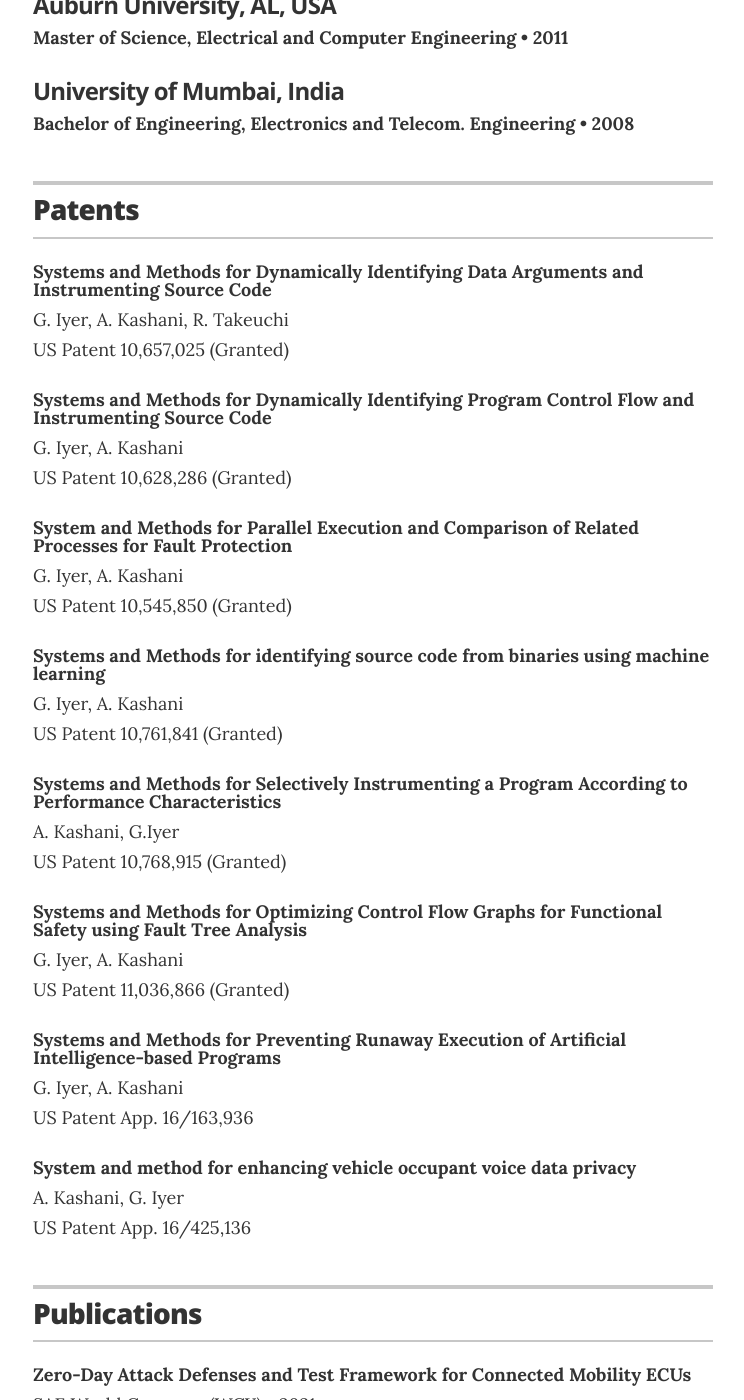
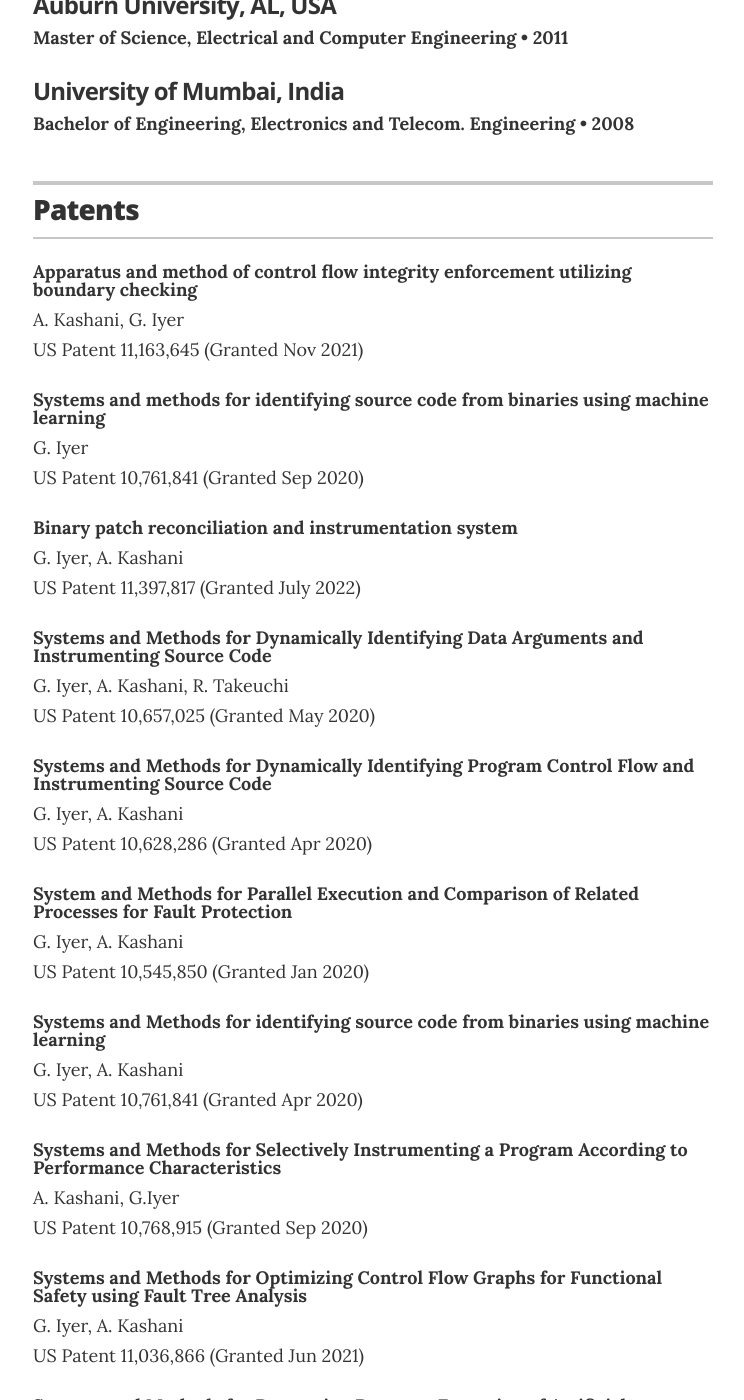
Before and after one commit to iyergkris/iyergkris.github.io, a Jekyll site: the page built from index.html, in a window 1280 px wide and 1400 px high, scrolled down 1614 px. Shown: the whole window, without its empty margins (267-1011 px from the left). Built offline with Jekyll 4.4.1, drawn with Linux system fonts in a browser that asks for light colours.

Commit message:
updated granted patents

```diff
--- a/_data/patents.yml
+++ b/_data/patents.yml
@@ -1,27 +1,39 @@
-# Patents
+# Patents (9 Granted)
+- title: Apparatus and method of control flow integrity enforcement utilizing boundary checking
+  inventors: A. Kashani, G. Iyer
+  number: US Patent 11,163,645 (Granted Nov 2021)
+
+- title: Systems and methods for identifying source code from binaries using machine learning
+  inventors: G. Iyer
+  number: US Patent 10,761,841 (Granted Sep 2020)
+
+- title: Binary patch reconciliation and instrumentation system
+  inventors: G. Iyer, A. Kashani
+  number: US Patent 11,397,817 (Granted July 2022)
+
 - title: Systems and Methods for Dynamically Identifying Data Arguments and Instrumenting Source Code
   inventors: G. Iyer, A. Kashani, R. Takeuchi
-  number: US Patent 10,657,025 (Granted)
+  number: US Patent 10,657,025 (Granted May 2020)
 
 - title: Systems and Methods for Dynamically Identifying Program Control Flow and Instrumenting Source Code
   inventors: G. Iyer, A. Kashani
-  number: US Patent 10,628,286 (Granted)
+  number: US Patent 10,628,286 (Granted Apr 2020)
 
 - title: System and Methods for Parallel Execution and Comparison of Related Processes for Fault Protection
   inventors: G. Iyer, A. Kashani
-  number: US Patent 10,545,850 (Granted)
+  number: US Patent 10,545,850 (Granted Jan 2020)
 
 - title: Systems and Methods for identifying source code from binaries using machine learning
   inventors: G. Iyer, A. Kashani
-  number: US Patent 10,761,841 (Granted)
+  number: US Patent 10,761,841 (Granted Apr 2020)
 
 - title: Systems and Methods for Selectively Instrumenting a Program According to Performance Characteristics
   inventors: A. Kashani, G.Iyer
-  number: US Patent 10,768,915 (Granted)
+  number: US Patent 10,768,915 (Granted Sep 2020)
 
 - title: Systems and Methods for Optimizing Control Flow Graphs for Functional Safety using Fault Tree Analysis
   inventors: G. Iyer, A. Kashani
-  number: US Patent 11,036,866 (Granted)
+  number: US Patent 11,036,866 (Granted Jun 2021)
 
 - title: Systems and Methods for Preventing Runaway Execution of Artificial Intelligence-based Programs
   inventors: G. Iyer, A. Kashani
```
